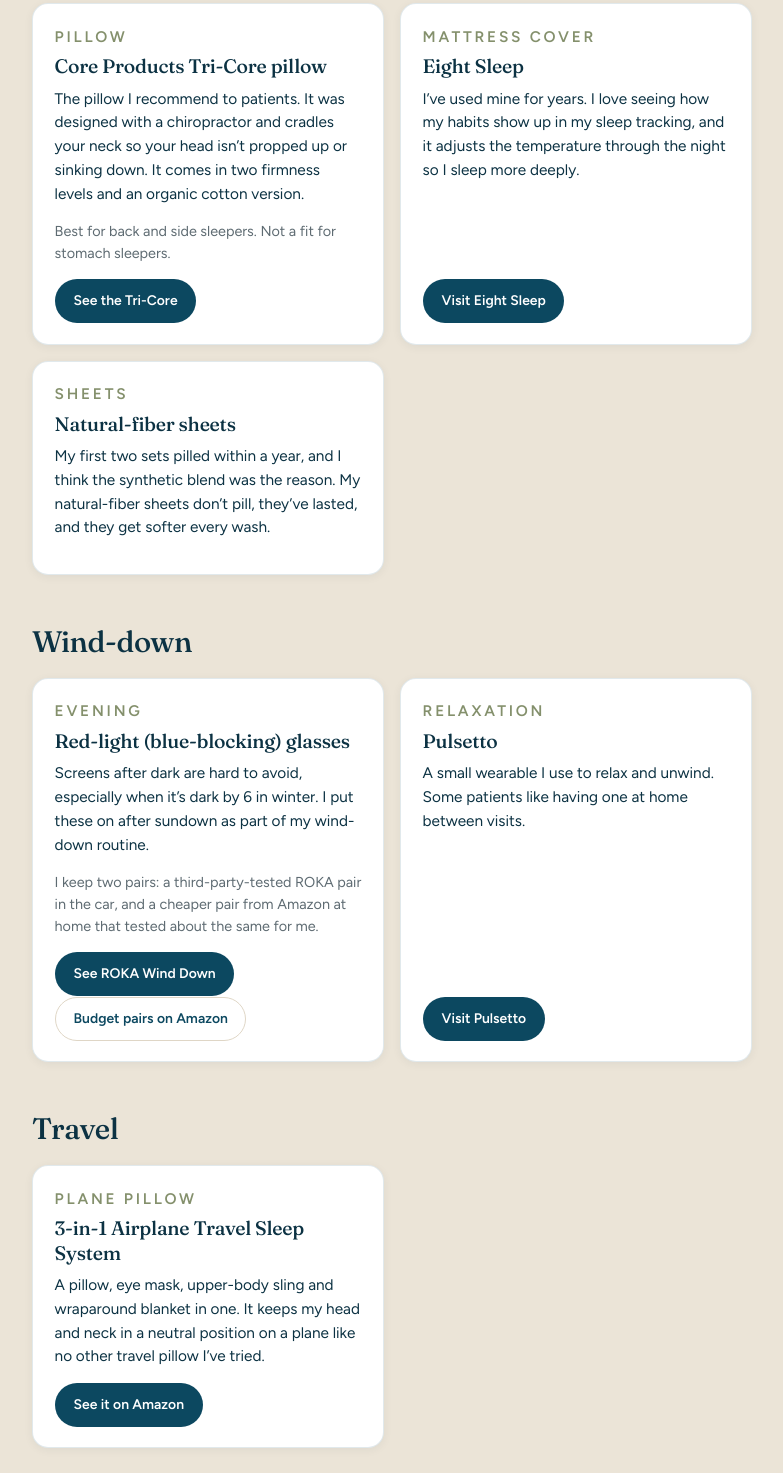
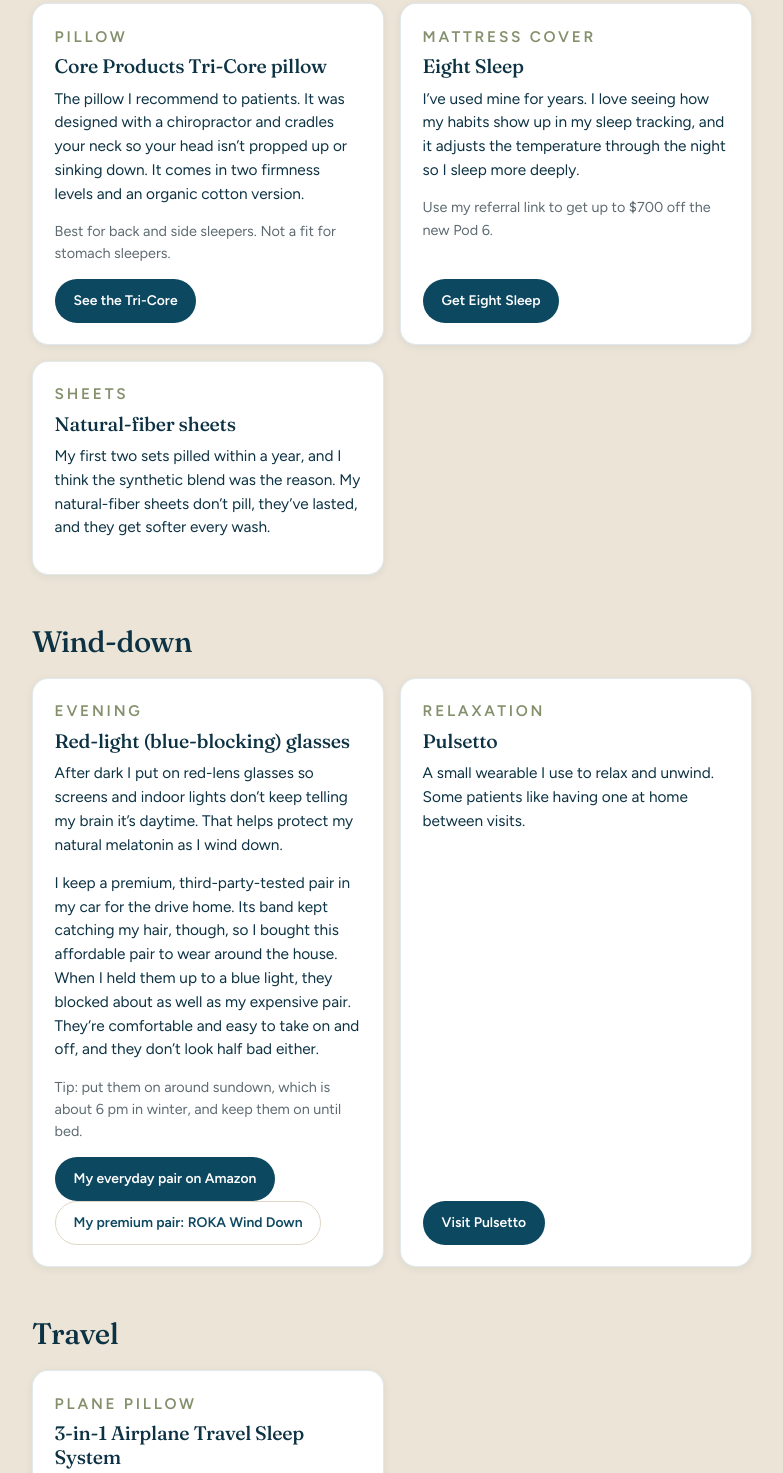
Before and after one commit to sylviafrierson-ui/ahc-website, a plain HTML site: page favorites.html in a window 1280 px wide. Shown: the part 1237-2710 px from the top of the page, without its empty margins (248-1031 px from the left). Drawn offline with Linux system fonts and the light colour scheme.

Commit message:
Favorites: AVDLAB glasses + write-up, Eight Sleep referral, Fullscript store link
Co-Authored-By: Claude Opus 5.5 <noreply@anthropic.com>
Claude-Session: https://claude.ai/code/session_016Sagq5GbBd6JCyKGnSUZ5v

```diff
--- a/favorites.html
+++ b/favorites.html
@@ -119,7 +119,8 @@
         <p class="eyebrow">Mattress cover</p>
         <h3>Eight Sleep</h3>
         <p>I&#8217;ve used mine for years. I love seeing how my habits show up in my sleep tracking, and it adjusts the temperature through the night so I sleep more deeply.</p>
-        <a class="btn btn-primary btn-sm" href="https://www.eightsleep.com/" target="_blank" rel="noopener">Visit Eight Sleep</a>
+        <p class="why">Use my referral link to get up to $700 off the new Pod 6.</p>
+        <a class="btn btn-primary btn-sm" href="https://refer.eight.sl/grfr2ef8" target="_blank" rel="noopener sponsored">Get Eight Sleep</a>
       </div>
       <div class="fav-card">
         <p class="eyebrow">Sheets</p>
@@ -133,10 +134,11 @@
       <div class="fav-card">
         <p class="eyebrow">Evening</p>
         <h3>Red-light (blue-blocking) glasses</h3>
-        <p>Screens after dark are hard to avoid, especially when it&#8217;s dark by 6 in winter. I put these on after sundown as part of my wind-down routine.</p>
-        <p class="why">I keep two pairs: a third-party-tested ROKA pair in the car, and a cheaper pair from Amazon at home that tested about the same for me.</p>
-        <a class="btn btn-primary btn-sm" href="https://www.roka.com/collections/winddown-eyewear" target="_blank" rel="noopener">See ROKA Wind Down</a>
-        <a class="btn btn-quiet btn-sm" href="https://www.amazon.com/s?k=red+lens+blue+light+blocking+glasses&amp;tag=athomechiro07-20" target="_blank" rel="noopener sponsored">Budget pairs on Amazon</a>
+        <p>After dark I put on red-lens glasses so screens and indoor lights don&#8217;t keep telling my brain it&#8217;s daytime. That helps protect my natural melatonin as I wind down.</p>
+        <p>I keep a premium, third-party-tested pair in my car for the drive home. Its band kept catching my hair, though, so I bought this affordable pair to wear around the house. When I held them up to a blue light, they blocked about as well as my expensive pair. They&#8217;re comfortable and easy to take on and off, and they don&#8217;t look half bad either.</p>
+        <p class="why">Tip: put them on around sundown, which is about 6 pm in winter, and keep them on until bed.</p>
+        <a class="btn btn-primary btn-sm" href="https://link.amazon/B08zlmJeM" target="_blank" rel="noopener sponsored">My everyday pair on Amazon</a>
+        <a class="btn btn-quiet btn-sm" href="https://www.roka.com/collections/winddown-eyewear" target="_blank" rel="noopener">My premium pair: ROKA Wind Down</a>
       </div>
       <div class="fav-card">
         <p class="eyebrow">Relaxation</p>
@@ -229,7 +231,7 @@
         <p class="eyebrow">Practitioner store</p>
         <h3>Fullscript</h3>
         <p>My online dispensary for professional-grade brands, including Standard Process. Ships straight to your door.</p>
-        <a class="btn btn-quiet btn-sm" href="sms:+18034291231">Text me for an invite</a>
+        <a class="btn btn-primary btn-sm" href="https://us.fullscript.com/s/sfrierson/shop" target="_blank" rel="noopener">Shop my Fullscript store</a>
       </div>
       <div class="fav-card">
         <p class="eyebrow">Practitioner brand</p>
```
